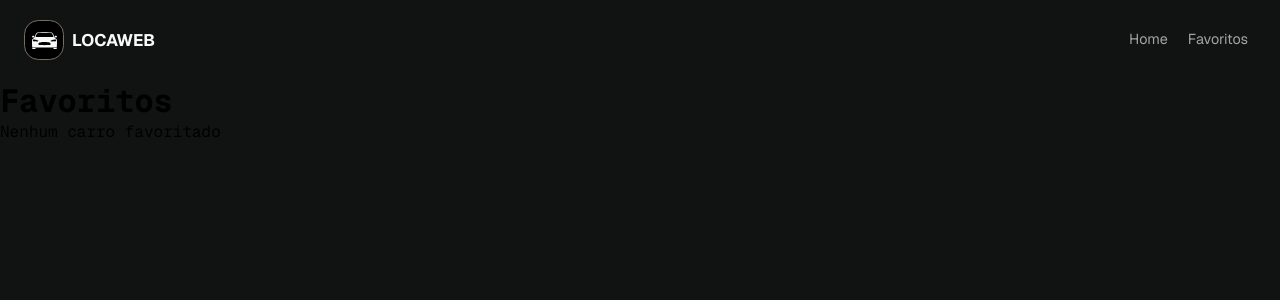
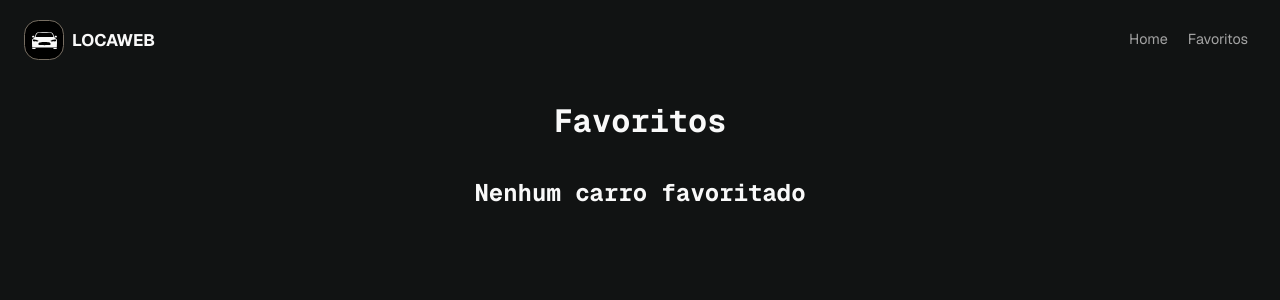
Before and after one commit to EstudioVnW/hiring-front-end-pag, a Next.js app: page /favoritos in a window 1280 px wide. Shown: the top 300 px of the page. Built offline with nearby package versions, Linux system fonts and the light colour scheme.

Commit message:
style: update favoritos page with styled cards and images

```diff
--- a/src/app/favoritos/page.js
+++ b/src/app/favoritos/page.js
@@ -1,9 +1,16 @@
 "use client";
 
 import { useState, useEffect } from "react";
+import Image from "next/image";
 
 //Components
 import HandleViewDetails from "../assets/components/viewDetails";
+
+//Styles
+import styles from "./page.module.sass";
+
+//Images
+import carImage from "../assets/img/pink-tractor.webp";
 
 export default function Page() {
   const [favoritos, setFavoritos] = useState([]);
@@ -15,23 +22,39 @@ export default function Page() {
 
   return (
     <>
-      <h1>Favoritos</h1>
+      <section className={styles.fav__container}>
+        <h1 className={styles.fav__title}>Favoritos</h1>
+        <div className={styles.fav__cards__container}>
           {favoritos && favoritos.length ? (
             favoritos.map((car, i) => {
               return (
-            <div key={i}>
-              <h2>{car.model}</h2>
-              <p>{car.class}</p>
-              <p>
-                {car.id}
-              </p>
+                <div key={i} className={styles.fav__card}>
+                  <div className={styles.img__container}>
+                    <div className={styles.img__wrapper}>
+                      <figure className={styles.img__skew}>
+                        <Image
+                          src={carImage}
+                          width={200}
+                          height={250}
+                          alt="Pink tractor"
+                        />
+                      </figure>
+                    </div>
+                  </div>
+                  <div className={styles.card__content}>
+                    <h3>{car.model}</h3>
+                    <div className={styles.card__details}>
                       <HandleViewDetails id={car.id} />
+                    </div>
+                  </div>
                 </div>
               );
             })
           ) : (
-        <p>Nenhum carro favoritado</p>
+            <p className={styles.fav__no__favorites}>Nenhum carro favoritado</p>
           )}
+        </div>
+      </section>
     </>
   );
 }
--- /dev/null
+++ b/src/app/favoritos/page.module.sass
@@ -0,0 +1,93 @@
+@import '../assets/sass/mixins'
+@import '../assets/sass/variables'
+
+.fav__container
+  @include flex(column, center, center)
+  padding: 1.25rem 0
+  box-sizing: border-box
+
+.fav__title
+  @include flex(row, center, center)
+  margin: 0 0 1rem 0
+  font-size: 2rem
+  font-weight: 700
+  color: #f9f9f9
+
+.fav__cards__container
+  @include flex(row, center, center)
+  flex-wrap: wrap
+  padding: 1.25rem 0
+  box-sizing: border-box
+
+.fav__no__favorites
+  @include flex(column, center, center)
+  margin: 0 0 1rem 0
+  font-size: 1.5rem
+  font-weight: 700
+  color: #f9f9f9
+
+.fav__card
+  width: 240px
+  margin: 0 20px 0 20px
+  text-align: center
+
+.img__container
+  height: 230px
+  width: 200px
+  overflow: hidden
+  border-radius: 0px 0px 20px 20px
+  display: inline-block
+  img
+    transform: skew(0deg, -13deg)
+    object-fit: cover
+    object-position: bottom
+    position: relative
+    bottom: 20px
+
+.img__skew
+  display: inline-block
+  border-radius: 20px
+  overflow: hidden
+  transform: skew(0deg, 13deg)
+  font-size: 0px
+  margin: 30px 0px 0px 0px
+  height: 250px
+  width: 200px
+
+.card__content
+  box-shadow: 0px 0px 10px 0px rgba(0,0,0,0.2)
+  padding: 120px 20px 20px 20px
+  border-radius: 20px
+  background: #252525
+  margin: -120px 0px 0px 0px
+  line-height: 19px
+  font-size: 14px
+  h3
+    margin: 20px 0px 10px 0px
+    color: $primary-blue
+    font-size: 18px
+    text-transform: uppercase
+
+.card__details
+  @include flex(row, center, center)
+  margin: 20px 0px 0px 0px
+  button
+    width: 100%
+    background-color: #a8d0e6
+    border-radius: 100px
+    color: #171794
+    cursor: pointer
+    display: inline-block
+    padding: 7px 20px
+    text-align: center
+    text-decoration: none
+    transition: all 250ms
+    border: 0
+    font-size: 16px
+    user-select: none
+    -webkit-user-select: none
+    touch-action: manipulation
+
+    &:hover
+      box-shadow: rgba(0, 102, 204, .35) 0 -25px 18px -14px inset, rgba(0, 102, 204, .25) 0 1px 2px, rgba(0, 102, 204, .25) 0 2px 4px, rgba(0, 102, 204, .25) 0 4px 8px, rgba(0, 102, 204, .25) 0 8px 16px, rgba(0, 102, 204, .25) 0 16px 32px
+      transform: scale(1.05) rotate(-1deg)
```
Also changed, not shown: src/app/assets/img/pink-tractor.webp (added). Lines whose indentation alone changed are shown as unchanged.
